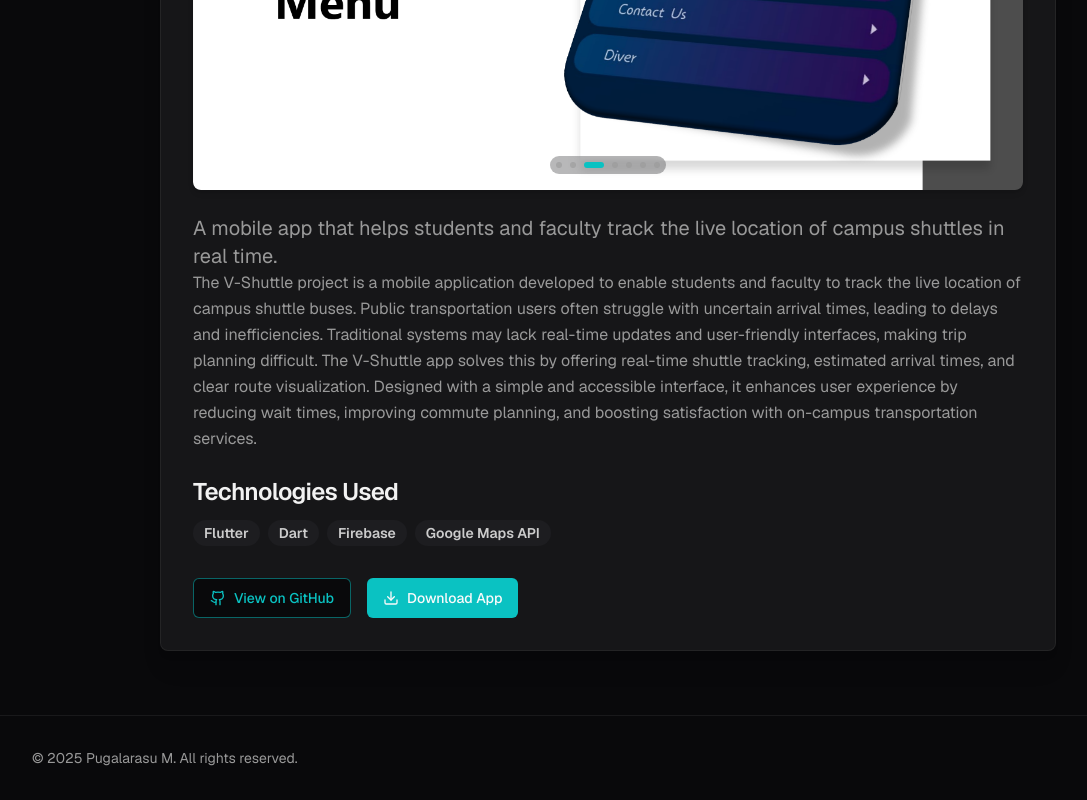
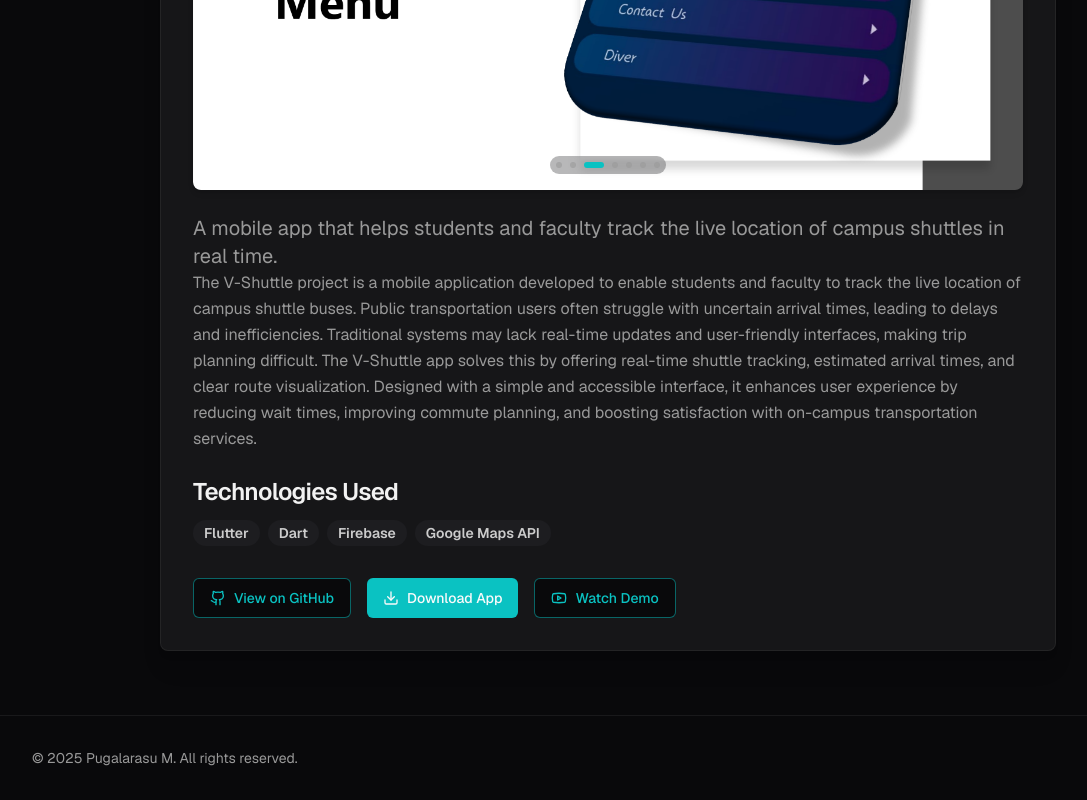
Before and after one commit to Pugal-M/Pugal, a Next.js app: page /project/v-shuttle-tracker in a window 1280 px wide. Shown: the part 558-1358 px from the top of the page, without its empty margins (32-1119 px from the left). Built offline with nearby package versions, Linux system fonts and the light colour scheme.

Commit message:
enable watch demo button for myclasstime project

```diff
--- a/src/app/project/[projectId]/page.tsx
+++ b/src/app/project/[projectId]/page.tsx
@@ -190,9 +190,9 @@ export default function ProjectDetailPage({ params }: ProjectDetailPageProps) {
                       </Dialog>
                     )}
                   </>
-                ) : (
+                ) : ( // For other projects (including myclasstime-app)
                   <>
-                    {/* GitHub Button (for other projects) */}
+                    {/* GitHub Button */}
                     {project.githubUrl && project.githubUrl !== "#" && (
                       <Button asChild variant="outline" className="border-primary/50 text-primary hover:bg-primary/10 hover:text-primary transition-colors">
                         <a href={project.githubUrl} target="_blank" rel="noopener noreferrer" className="flex items-center gap-2">
@@ -201,7 +201,7 @@ export default function ProjectDetailPage({ params }: ProjectDetailPageProps) {
                         </a>
                       </Button>
                     )}
-                    {/* Download Button (for other projects) */}
+                    {/* Download Button */}
                     {project.downloadUrl && (
                       <Button asChild className="bg-primary text-primary-foreground hover:bg-primary/80 transition-colors">
                         <a href={project.downloadUrl} target="_blank" rel="noopener noreferrer" className="flex items-center gap-2">
@@ -210,7 +210,35 @@ export default function ProjectDetailPage({ params }: ProjectDetailPageProps) {
                         </a>
                       </Button>
                     )}
-                    {/* View Paper Dialog (for other projects) */}
+                    {/* Watch Demo Dialog (for projects like myclasstime-app) */}
+                    {project.videoUrl && !project.displayVideoOnly && (
+                      <Dialog>
+                        <DialogTrigger asChild>
+                          <Button variant="outline" className="border-primary/50 text-primary hover:bg-primary/10 hover:text-primary transition-colors flex items-center gap-2">
+                            <Youtube className="w-5 h-5" />
+                            Watch Demo
+                          </Button>
+                        </DialogTrigger>
+                        <DialogContent className="w-full max-w-3xl p-0 bg-card border-border shadow-xl rounded-lg overflow-hidden">
+                          <DialogHeader className="p-4 sm:p-6 border-b border-border/50 flex-shrink-0">
+                            <DialogTitle className="text-xl sm:text-2xl text-foreground">{project.videoTitle || "Video Demo"}</DialogTitle>
+                          </DialogHeader>
+                          <div className="aspect-video relative bg-black">
+                            <CustomVideoPlayer
+                              videoUrl={project.videoUrl}
+                              title={project.videoTitle || project.title}
+                              className="absolute inset-0 w-full h-full"
+                            />
+                          </div>
+                          <DialogFooter className="p-4 sm:p-6 border-t border-border/50">
+                            <DialogClose asChild>
+                              <Button type="button" variant="outline" className="border-primary/50 text-primary hover:bg-primary/10 hover:text-primary">Close</Button>
+                            </DialogClose>
+                          </DialogFooter>
+                        </DialogContent>
+                      </Dialog>
+                    )}
+                    {/* View Paper Dialog */}
                     {project.paperUrl && (
                       <Dialog>
                         <DialogTrigger asChild>
--- a/src/components/projects-section.tsx
+++ b/src/components/projects-section.tsx
@@ -112,7 +112,7 @@ export const projects = [
     technologies: ["Flutter", "Dart", "Hive (Local DB)"],
     dataAiHint: "offline timetable app period tracker",
     downloadUrl: "https://drive.google.com/file/d/1vxCuXIH_8WdJjapWVEkgJdkvXOK8usze/view?usp=sharing",
-    videoUrl: "https://www.youtube.com/embed/your-demo-video-id", // Optional
+    videoUrl: "https://youtu.be/kyOdoPffLJM", // Optional
     videoTitle: "MyClassTime App Demo",
     videoDescription: "This video showcases how MyClassTime helps students manage class schedules entirely offline using Hive in Flutter."
   }
```
